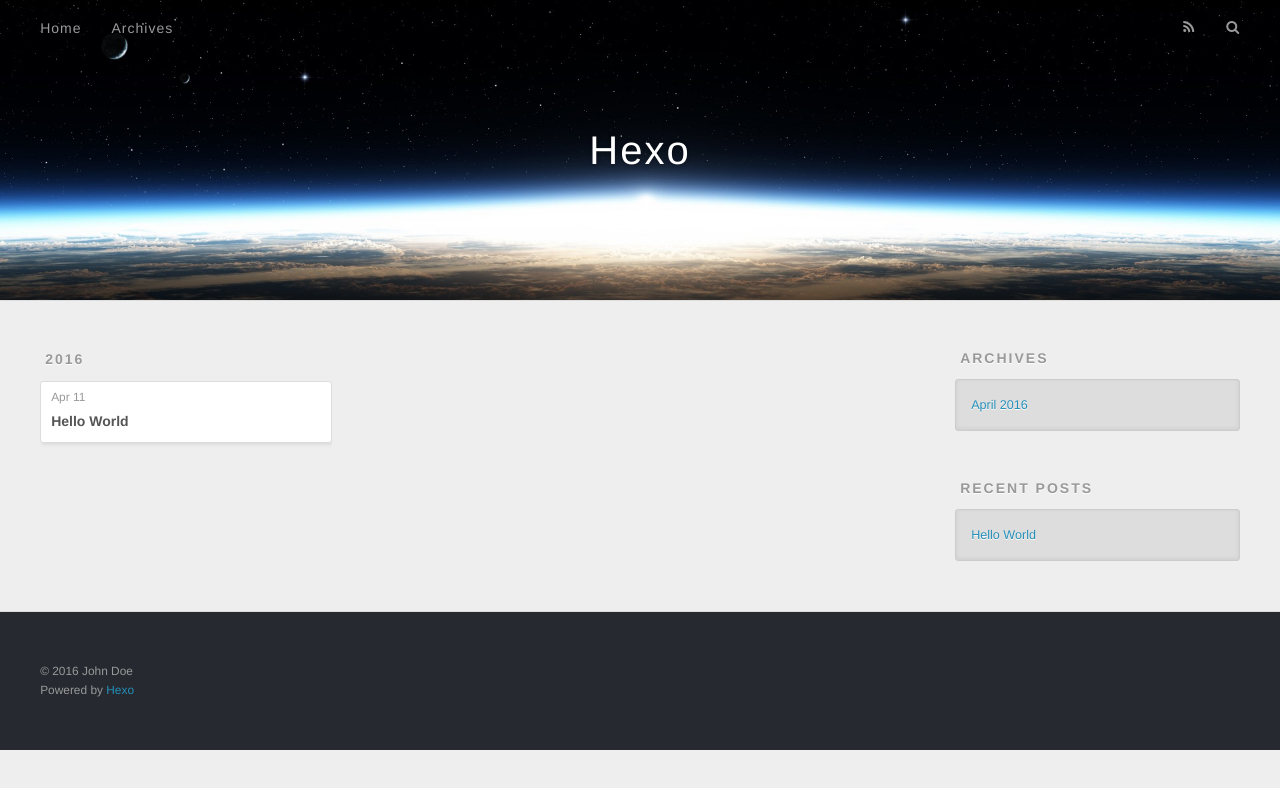
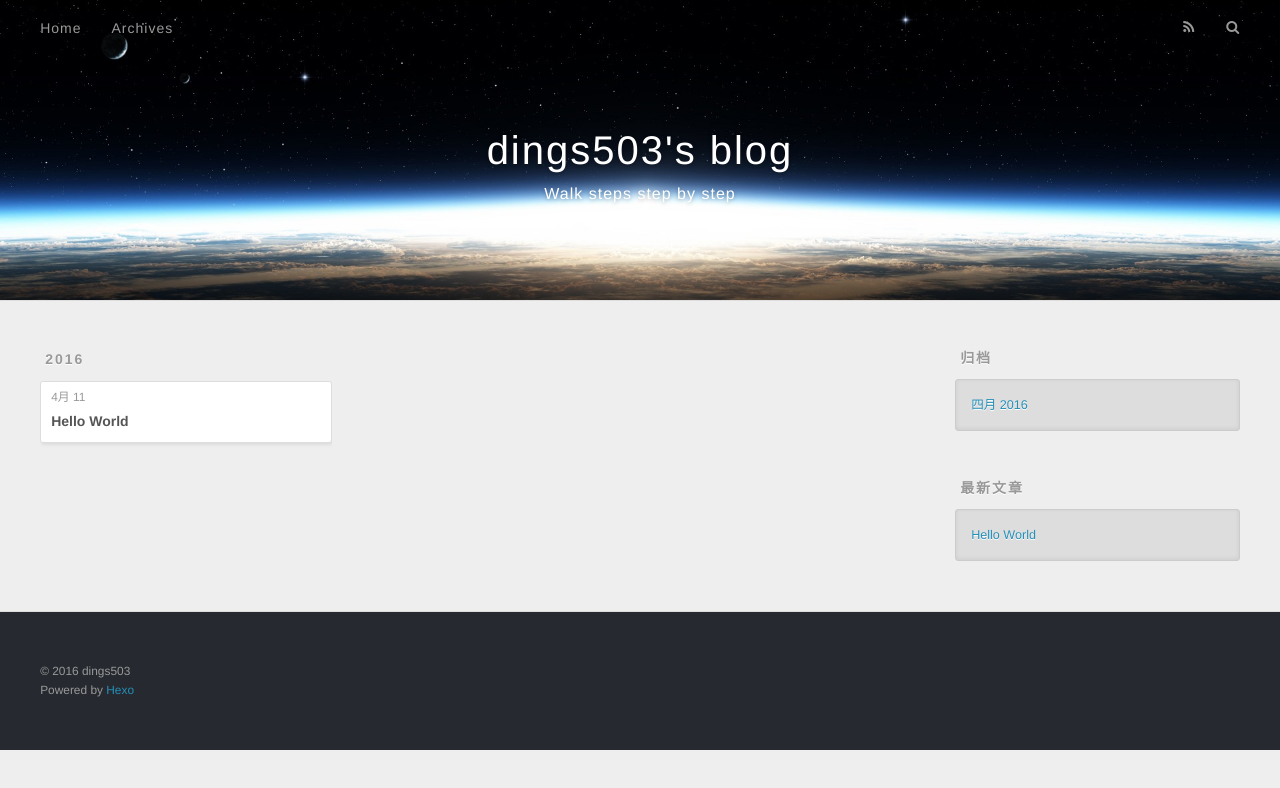
Before and after one commit to dings503/dings503.github.io, a plain HTML site: page archives/index.html in a window 1280 px wide. Drawn offline with nearby package versions, Linux system fonts and the light colour scheme.

Commit message:
Site updated: 2016-04-11 22:43:52

```diff
--- a/archives/index.html
+++ b/archives/index.html
@@ -3,19 +3,19 @@
 <head>
   <meta charset="utf-8">
 
-  <title>Archives | Hexo</title>
+  <title>归档 | dings503&#39;s blog</title>
   <meta name="viewport" content="width=device-width, initial-scale=1, maximum-scale=1">
-  <meta name="description">
+  <meta name="description" content="Walk steps step by step">
 <meta property="og:type" content="website">
-<meta property="og:title" content="Hexo">
+<meta property="og:title" content="dings503's blog">
 <meta property="og:url" content="http://yoursite.com/archives/index.html">
-<meta property="og:site_name" content="Hexo">
-<meta property="og:description">
+<meta property="og:site_name" content="dings503's blog">
+<meta property="og:description" content="Walk steps step by step">
 <meta name="twitter:card" content="summary">
-<meta name="twitter:title" content="Hexo">
-<meta name="twitter:description">
+<meta name="twitter:title" content="dings503's blog">
+<meta name="twitter:description" content="Walk steps step by step">
 
-    <link rel="alternate" href="/atom.xml" title="Hexo" type="application/atom+xml">
+    <link rel="alternate" href="/atom.xml" title="dings503&#39;s blog" type="application/atom+xml">
 
 
     <link rel="icon" href="/favicon.png">
@@ -36,8 +36,12 @@
   <div id="header-outer" class="outer">
     <div id="header-title" class="inner">
       <h1 id="logo-wrap">
-        <a href="/" id="logo">Hexo</a>
+        <a href="/" id="logo">dings503&#39;s blog</a>
       </h1>
+
+        <h2 id="subtitle-wrap">
+          <a href="/" id="subtitle">Walk steps step by step</a>
+        </h2>
 
     </div>
     <div id="header-inner" class="inner">
@@ -53,7 +57,7 @@
 
           <a id="nav-rss-link" class="nav-icon" href="/atom.xml" title="RSS Feed"></a>
 
-        <a id="nav-search-btn" class="nav-icon" title="Search"></a>
+        <a id="nav-search-btn" class="nav-icon" title="搜索"></a>
       </nav>
       <div id="search-form-wrap">
         <form action="//google.com/search" method="get" accept-charset="UTF-8" class="search-form"><input type="search" name="q" results="0" class="search-form-input" placeholder="Search"><button type="submit" class="search-form-submit">&#xF002;</button><input type="hidden" name="sitesearch" value="http://yoursite.com"></form>
@@ -79,7 +83,7 @@
   <div class="archive-article-inner">
     <header class="archive-article-header">
       <a href="/2016/04/11/hello-world/" class="archive-article-date">
-  <time datetime="2016-04-11T13:36:22.252Z" itemprop="datePublished">Apr 11</time>
+  <time datetime="2016-04-11T13:36:22.252Z" itemprop="datePublished">4月 11</time>
 </a>
 
 
@@ -110,9 +114,9 @@
 
 
   <div class="widget-wrap">
-    <h3 class="widget-title">Archives</h3>
+    <h3 class="widget-title">归档</h3>
     <div class="widget">
-      <ul class="archive-list"><li class="archive-list-item"><a class="archive-list-link" href="/archives/2016/04/">April 2016</a></li></ul>
+      <ul class="archive-list"><li class="archive-list-item"><a class="archive-list-link" href="/archives/2016/04/">四月 2016</a></li></ul>
     </div>
   </div>
 
@@ -120,7 +124,7 @@
 
 
   <div class="widget-wrap">
-    <h3 class="widget-title">Recent Posts</h3>
+    <h3 class="widget-title">最新文章</h3>
     <div class="widget">
       <ul>
 
@@ -140,7 +144,7 @@
 
   <div class="outer">
     <div id="footer-info" class="inner">
-      &copy; 2016 John Doe<br>
+      &copy; 2016 dings503<br>
       Powered by <a href="http://hexo.io/" target="_blank">Hexo</a>
     </div>
   </div>
```
Also changed, not shown: 2016/04/11/hello-world/index.html (+14 -10 lines), archives/2016/04/index.html (+19 -15 lines), archives/2016/index.html (+19 -15 lines), index.html (+19 -15 lines).
